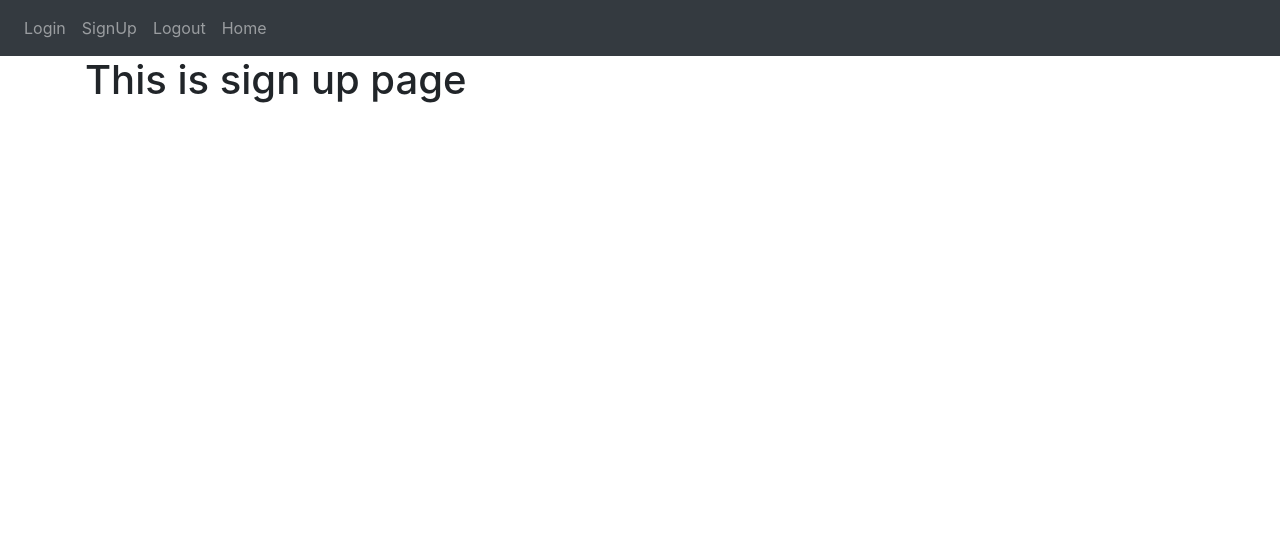
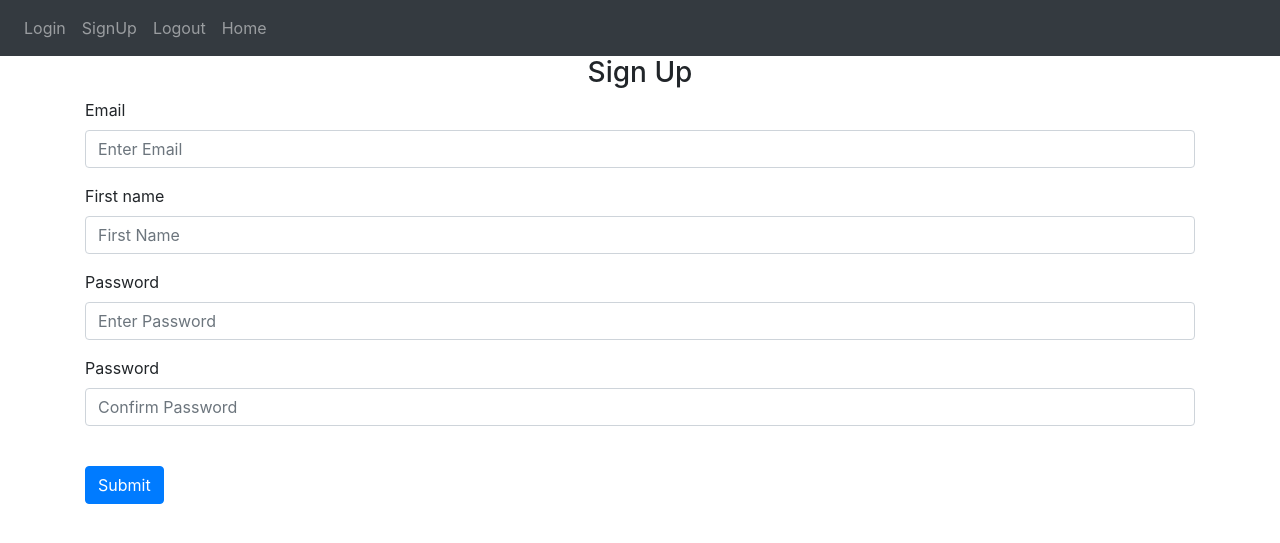
Before and after one commit to ujjawalsidhpura/Notepad_python, a Flask app: page /sign-up in a window 1280 px wide. Shown: the top 543 px of the page. Run offline with Flask 2, Linux system fonts and the light colour scheme; some libraries are stand-ins or nearby versions.

Commit message:
singup page

```diff
--- a/website/templates/login.html
+++ b/website/templates/login.html
@@ -4,4 +4,5 @@
 
 {% block content%}
 <h1>This is loging page</h1>
+
 {% endblock%}
--- a/website/templates/sign_up.html
+++ b/website/templates/sign_up.html
@@ -3,5 +3,26 @@
 {% block title %}Sign up{% endblock %}
 
 {% block content%}
-<h1>This is sign up page</h1>
-{% endblock%}
+<form method="POST">
+    <h3 align="center">Sign Up</h3>
+    <div class="form-group">
+        <label for="email">Email</label>
+        <input type="email" id="email" name="email" placeholder="Enter Email" class="form-control">
+    </div>
+    <div class="form-group">
+        <label for="firstname">First name</label>
+        <input type="text" id="firstname" name="firstname" placeholder="First Name" class="form-control">
+    </div>
+    <div class="form-group">
+        <label for="password1">Password</label>
+        <input type="text" id="password1" name="password1" placeholder="Enter Password" class="form-control">
+    </div>
+    <div class="form-group">
+        <label for="password2">Password</label>
+        <input type="text" id="password2" name="password2" placeholder="Confirm Password" class="form-control">
+    </div>
+    <br />
+    <button type="submit" class="btn btn-primary">Submit</button>
+
+</form>
+{% endblock %}
```
